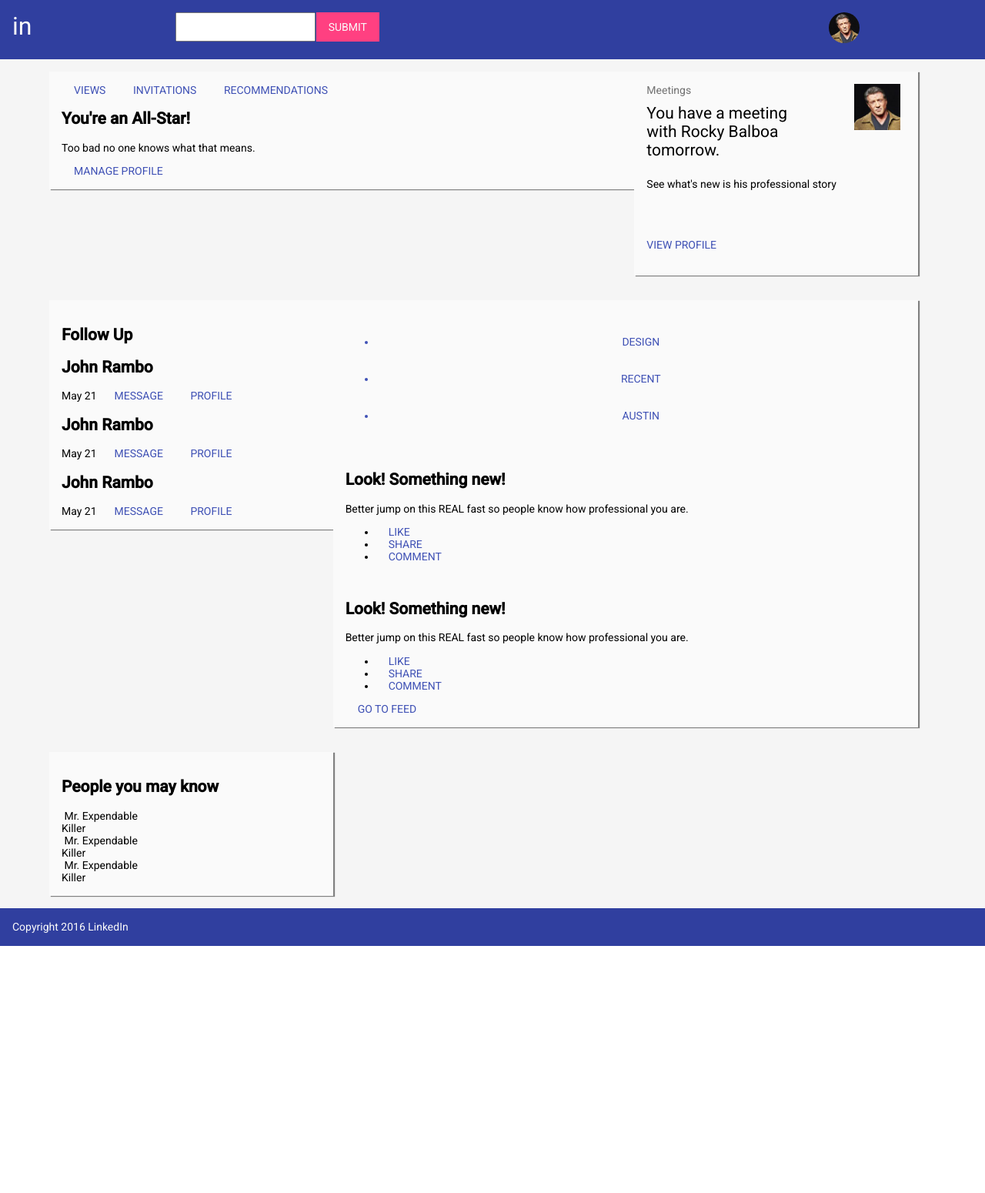
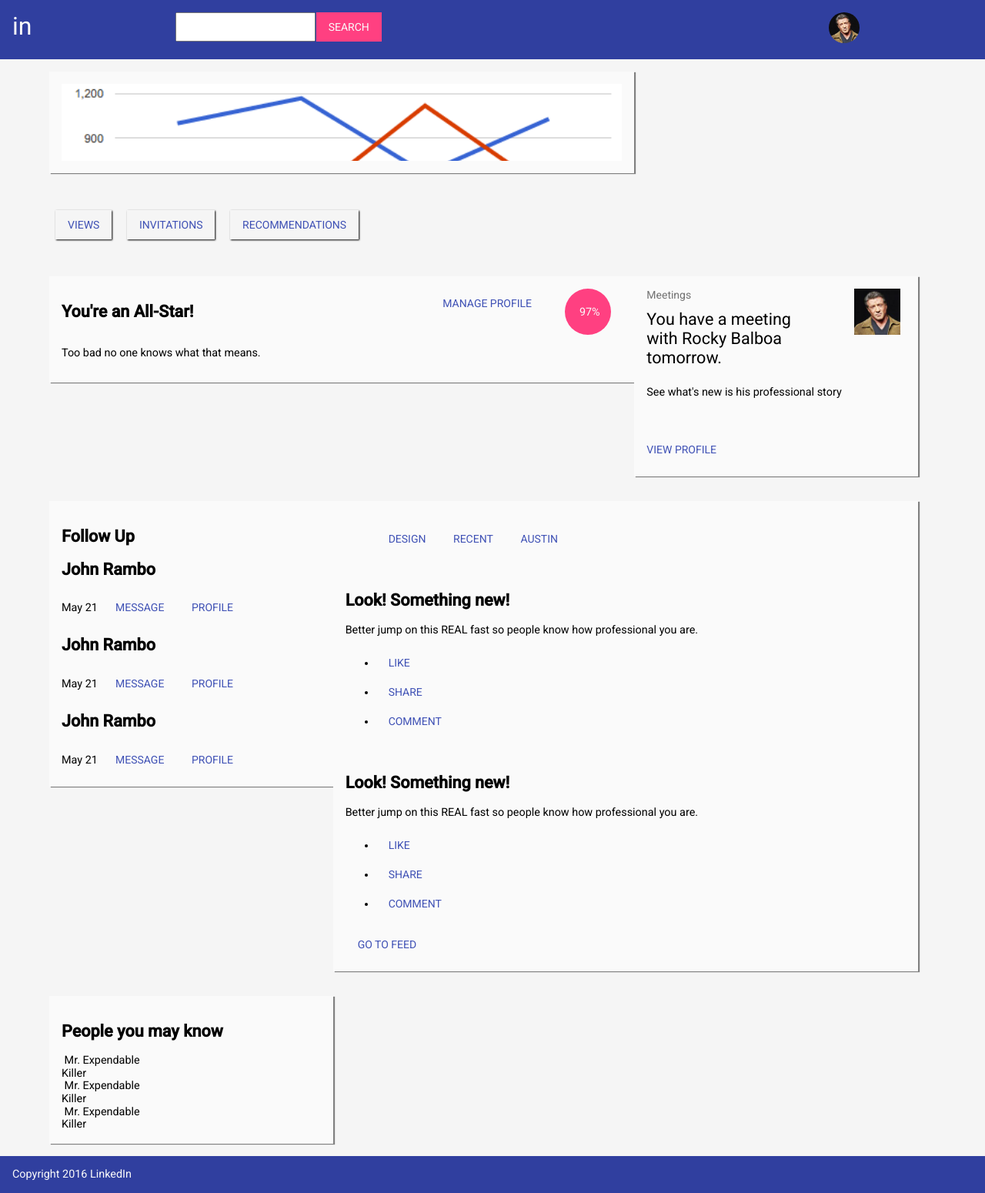
Before and after one commit to davidpowellme/linkedin, a Jekyll site: the page built from linked-in-material/index.html, in a window 1280 px wide. Shown: the whole page at 77% size. Built offline with Jekyll 4.4.1, drawn with Linux system fonts in a browser that asks for light colours; nearby versions of some CDN libraries; before the commit the page ends 1229 px from its top, so only the background shows below that.

Commit message:
profile cards styles

```diff
--- a/linked-in-material/_includes/header.html
+++ b/linked-in-material/_includes/header.html
@@ -5,7 +5,7 @@
 	<div class="col-sm-8">
 		<label for="search">
 			<input type="text" class="search-input">
-			<input type="submit" class="search-submit">
+			<input type="submit" value="search" class="search-submit">
 		</label>
 	</div>
 	<div class="col-sm-2">
--- a/linked-in-material/css/main.scss
+++ b/linked-in-material/css/main.scss
@@ -177,7 +177,7 @@
 
 body {
 	font-family: 'Roboto', sans-serif;
-	font-size: 14px;
+	font-size: 0.9rem;
 }
 
 .wrapper {
@@ -191,11 +191,17 @@
 
 .button {
 	color: $color-primary;
+	display: inline-block;
 	font-size: 14px;
-	padding: 1rem;
+	padding: 11px 16px;
 	text-align: center;
 	text-decoration: none;
 	text-transform: uppercase;
+}
+
+.rbutton {
+	box-shadow: 1px 1px 2px black;
+
 }
 
 /*
@@ -261,6 +267,49 @@
 	overflow: hidden;
 	padding: 1rem;
 }
+/*
+==================
+PROFILE ACTIVITY
+==================
+*/
+
+.graph {
+		background: url(/images/graph.png) 0 0 no-repeat;
+		background-size:cover;
+		height: 100px;
+	}
+
+.notifications {
+	margin: 1.5rem 0;
+
+	.wrapper {
+		margin: 0 auto;
+
+		.button {
+			margin: 0.5rem;
+		}
+	}
+}
+
+.profile {
+
+	.pie-chart {
+		background: $color-accent;
+		border-radius: 50%;
+		color: $color-bg;
+		float: right;
+		height: 60px;
+		padding: 1.4rem 1.2rem;
+		text-align: center;
+		width: 60px;
+	}
+
+	.button {
+		padding-left: 0;
+	}
+
+}
+
 
 /*
 ==================
--- a/linked-in-material/index.html
+++ b/linked-in-material/index.html
@@ -5,11 +5,18 @@
 <main class="sitemain">
 <section class="col-sm-12 col-md-12 col-lg-8 card">
   <div class="graph"></div>
-  <a href="#" class="button">Views</a>
-  <a href="#" class="button">Invitations</a>
-  <a href="#" class="button">Recommendations</a>
-  <h2>You're an All-Star!</h2>
-  <p>Too bad no one knows what that means.</p>
+</section>
+<section class="col-sm-12 col-md-12 col-lg-8 notifications">
+  <div class="wrapper">
+    <a href="#" class="button rbutton">Views</a>
+    <a href="#" class="button rbutton">Invitations</a>
+    <a href="#" class="button rbutton">Recommendations</a>
+  </div>
+</section>
+<section class="col-sm-12 col-md-12 col-lg-8 card profile">
+  <h2 class="col-sm-8">You're an All-Star!</h2>
+  <div class="col-sm-4 pie-chart">97%</div>
+  <p class="col-sm-12">Too bad no one knows what that means.</p>
   <a href="#" class="button">Manage Profile</a>
 </section>
 <section class="col-sm-12 col-md-6 col-lg-4 card meetings">
```
Also changed, not shown: linked-in-material/images/graph.png (added).
